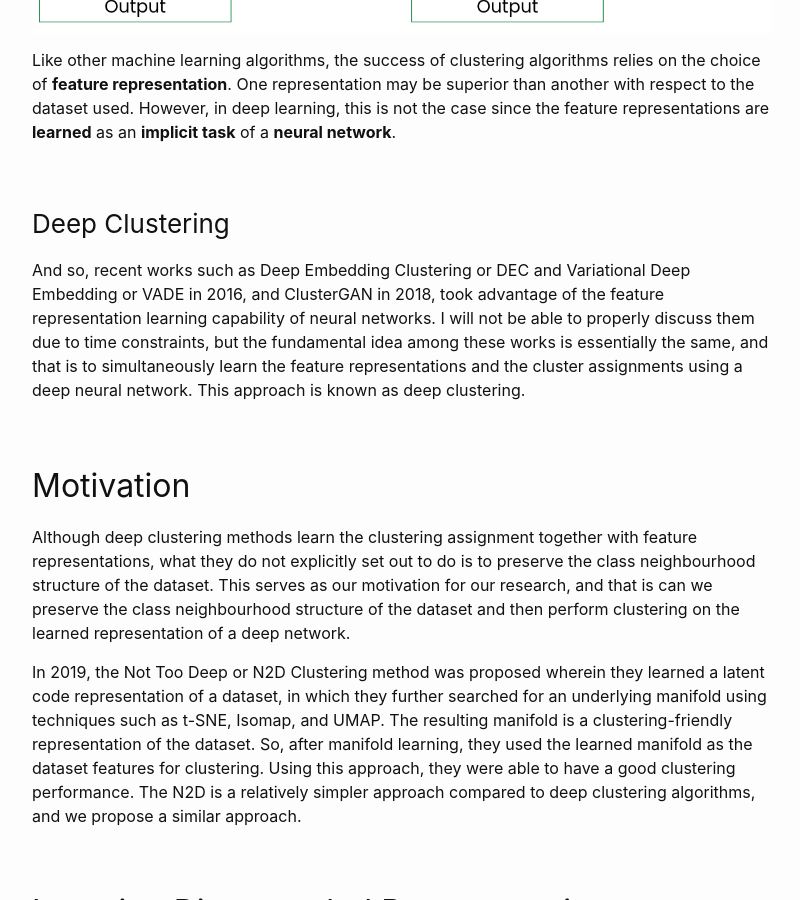
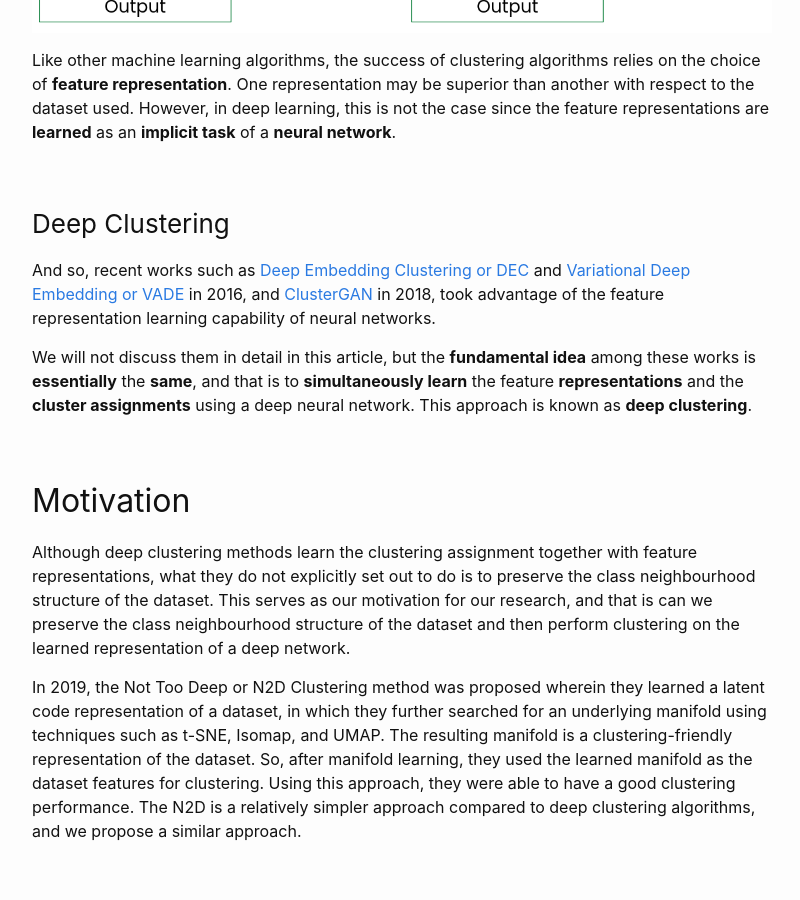
Before and after one commit to AFAgarap/AFAgarap.github.io, a Jekyll site: the page built from _posts/2020-07-19-disentangled-ae-clustering.md, in a window 1280 px wide and 900 px high, scrolled down 1227 px. Shown: the whole window, without its empty margins (238-1038 px from the left). Built offline with Jekyll 4.4.1, drawn with Linux system fonts in a browser that asks for light colours; comment, search, counter and statistics services are not loaded.

Commit message:
add links to deep clustering papers, add dec figure

```diff
--- a/_posts/2020-07-19-disentangled-ae-clustering.md
+++ b/_posts/2020-07-19-disentangled-ae-clustering.md
@@ -37,7 +37,15 @@ the dataset used. However, in deep learning, this is not the case since the
 feature representations are **learned** as an **implicit task** of a **neural network**.
 
 ### Deep Clustering
-And so, recent works such as Deep Embedding Clustering or DEC and Variational Deep Embedding or VADE in 2016, and ClusterGAN in 2018, took advantage of the feature representation learning capability of neural networks. I will not be able to properly discuss them due to time constraints, but the fundamental idea among these works is essentially the same, and that is to simultaneously learn the feature representations and the cluster assignments using a deep neural network. This approach is known as deep clustering.
+And so, recent works such as [Deep Embedding Clustering or
+DEC](https://arxiv.org/abs/1511.06335) and [Variational
+Deep Embedding or VADE](https://arxiv.org/abs/1611.05148) in 2016, and [ClusterGAN](https://arxiv.org/abs/1809.03627) in 2018, took advantage of the
+feature representation learning capability of neural networks.
+
+We will not discuss them in detail in this article, but the **fundamental
+idea** among these works is **essentially** the **same**, and that is to **simultaneously learn**
+the feature **representations** and the **cluster assignments** using a deep neural
+network. This approach is known as **deep clustering**.
 
 ## Motivation
 Although deep clustering methods learn the clustering assignment together with feature representations, what they do not explicitly set out to do is to preserve the class neighbourhood structure of the dataset. This serves as our motivation for our research, and that is can we preserve the class neighbourhood structure of the dataset and then perform clustering on the learned representation of a deep network.
```
